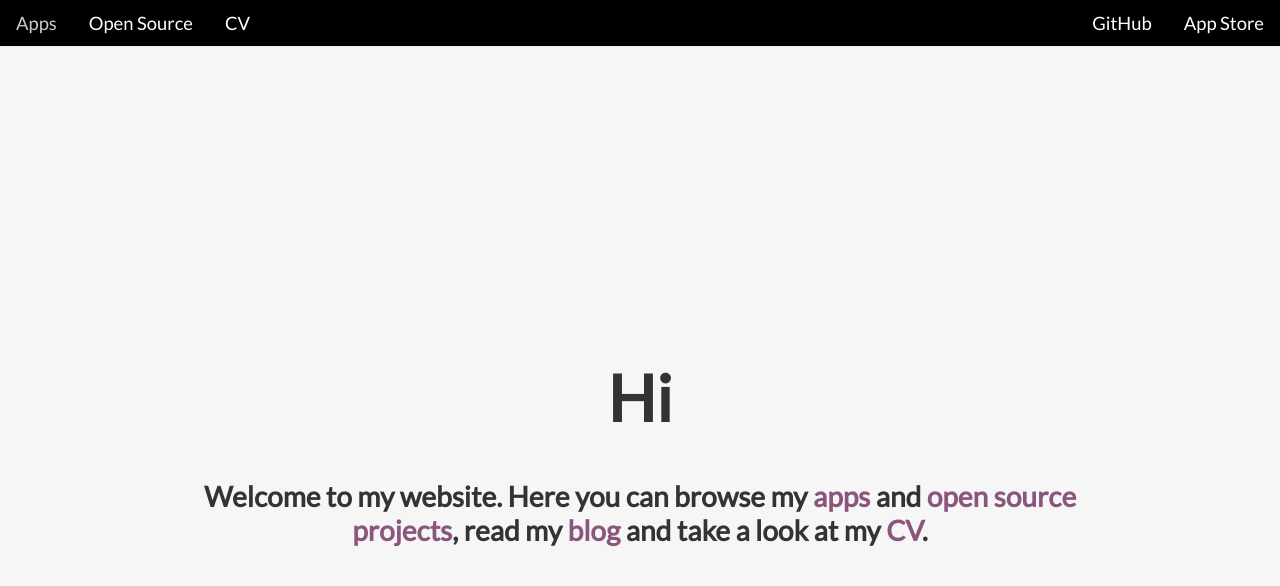
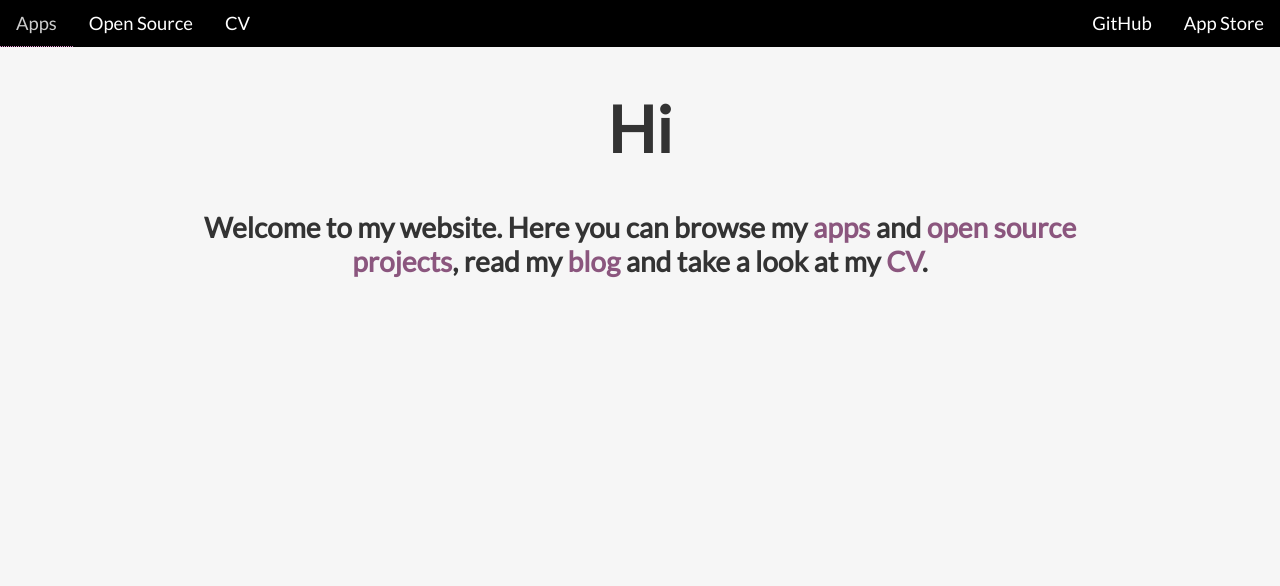
Before and after one commit to hughbe/hughbe.github.io, a React (Create React App) app: page / in a window 1280 px wide. Shown: the top 586 px of the page. Built offline with nearby package versions, Linux system fonts and the light colour scheme.

Commit message:
Cleanup styling of home page

```diff
--- a/src/css/HomePage.css
+++ b/src/css/HomePage.css
@@ -1,8 +1,8 @@
 .home-page {
+  flex-grow: 1;
   display: flex;
   width: 75%;
   margin: 0 auto;
-  min-height: 100%;
   align-items: center !important;
   justify-content: center;
   text-align: center;
@@ -12,7 +12,3 @@
 .introduction {
   font-size: 4rem;
 }
-
-.home-page a:not(:hover) {
-  border-bottom: 0;
-}
--- a/src/index.css
+++ b/src/index.css
@@ -1,9 +1,13 @@
-html, body, #root, #root > *, #root main {
-  min-height: 100%;
-  height: 100%;
+html, body, #root, *[data-reactroot] {
+  min-height: 100vh;
 }
 
-#root > * > main {
+*[data-reactroot] {
+  display: flex;
+  flex-direction: column;
+}
+
+#root main {
   display: flex;
   align-items: flex-start;
 }
@@ -29,6 +33,9 @@ body {
 a[href] {
   color: #8b567e;
   text-decoration: none;
+}
+
+a[href]:hover {
   border-bottom: 1px dotted #dc8ec9;
 }
 
```
